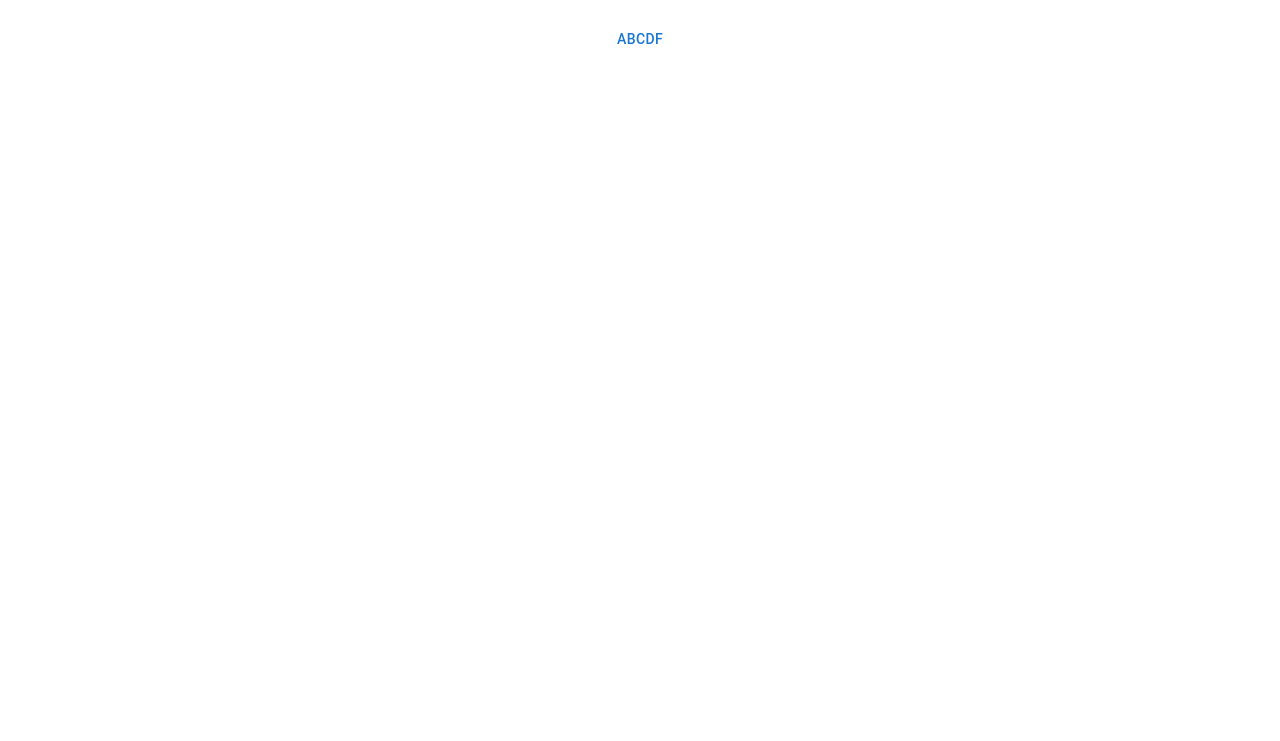
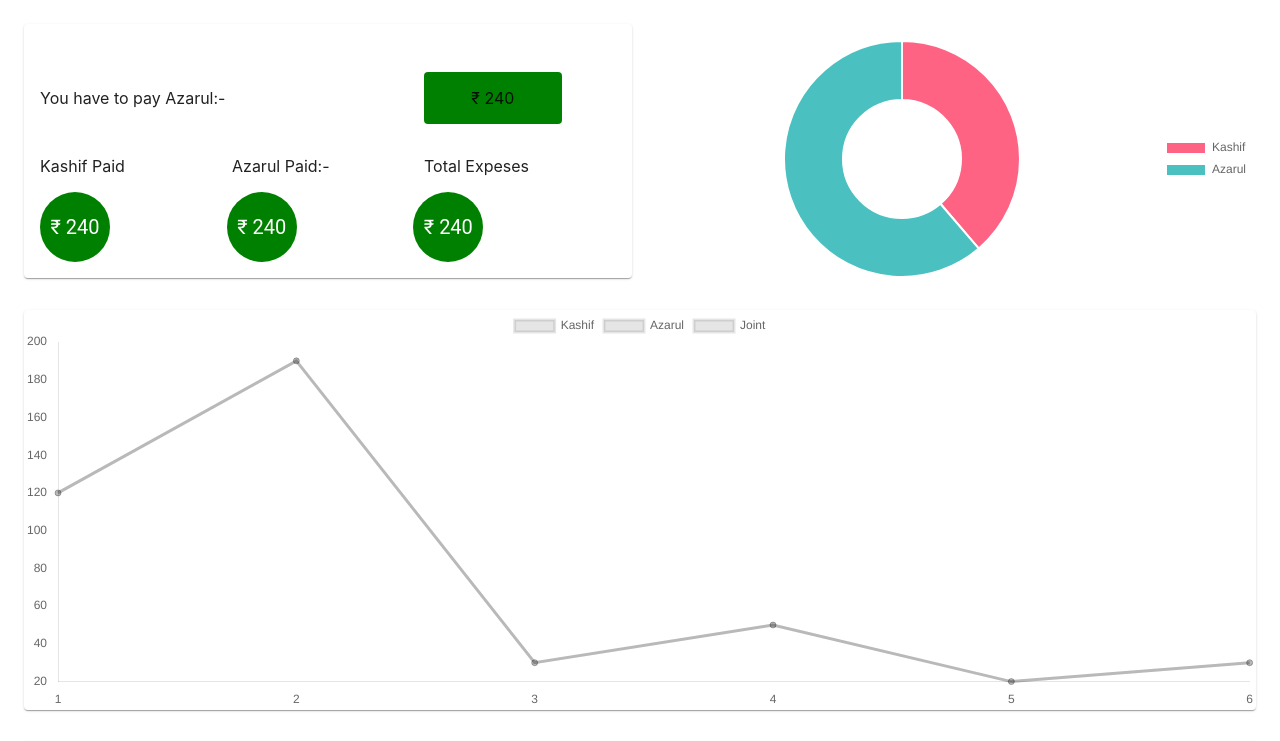
Before and after one commit to Kash15if/flat-expense-record, a React (Create React App) app: page / in a window 1280 px wide. Shown: the top 741 px of the page. Built offline with nearby package versions, Linux system fonts and the light colour scheme; no server answers.

Commit message:
added async thunk and useEffect

```diff
--- a/src/App.js
+++ b/src/App.js
@@ -10,27 +10,17 @@ import Member from "./Pages/Members";
 import { Button } from "@mui/material";
 function App() {
   const dispatch = useDispatch();
-  //dispatch(fetchUserById);
 
   const data = useSelector((state) => state.paid.value);
-  console.log(data[0]);
 
-  // Similar to componentDidMount and componentDidUpdate:
   useEffect(() => {
-    // Update the document title using the browser API
-    dispatch(fetchUserById);
-    //console.log(data);
-  }, []);
+    dispatch(fetchUserById());
+  }, [dispatch]);
+
   return (
     <div className="App">
       {/* <div>{data.id}</div> */}
-      {data && (
-        <div>
-          <h1>{data.name}</h1>
-          <Button onClick={() => dispatch(fetchUserById())}>abcdf</Button>
-        </div>
-      )}
-      {/* <Member /> */}
+      {data && <Home />}
     </div>
   );
 }
--- a/src/Redux/paidExpenseSlice.js
+++ b/src/Redux/paidExpenseSlice.js
@@ -2,6 +2,11 @@ import { createSlice } from "@reduxjs/toolkit";
 import { fetchUserById } from "./actions";
 const initialState = {
   value: [],
+  lineData: [],
+  PieData: {
+    kashif: 0,
+    azarul: 0,
+  },
 };
 
 export const paidData = createSlice({
```
